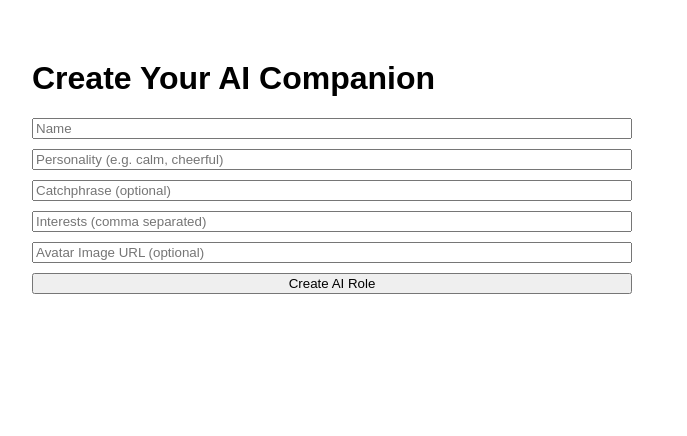
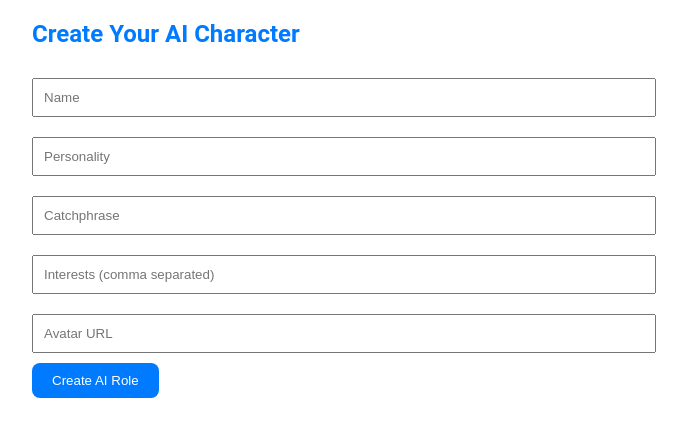
Before and after one commit to dpx204710-crypto/emovibe-1.0, a Next.js app in the folder frontend/: page /ai-create in a window 1280 px wide. Shown: the top 436 px of the page, without its empty margins (308-995 px from the left). Built offline with nearby package versions, Linux system fonts and the light colour scheme.

Commit message:
更新 ai-create.js

```diff
--- a/frontend/pages/ai-create.js
+++ b/frontend/pages/ai-create.js
@@ -1,60 +1,33 @@
-import { useState } from "react";
+import { useState } from 'react';
+import axios from 'axios';
 
-export default function CreateAIRole() {
-  const [form, setForm] = useState({
-    user_id: "demo_user",
-    name: "",
-    personality: "",
-    catchphrase: "",
-    interests: "",
-    avatar_url: "",
-  });
-  const [loading, setLoading] = useState(false);
-  const [message, setMessage] = useState("");
+export default function AICreate() {
+  const [name,setName]=useState('');
+  const [personality,setPersonality]=useState('');
+  const [catchphrase,setCatchphrase]=useState('');
+  const [interests,setInterests]=useState('');
+  const [avatar,setAvatar]=useState('');
 
-  const handleChange = (e) => {
-    setForm({ ...form, [e.target.name]: e.target.value });
-  };
-
-  const handleSubmit = async (e) => {
-    e.preventDefault();
-    setLoading(true);
-    setMessage("");
-
-    try {
-      const res = await fetch("http://localhost:5000/api/ai-roles", {
-        method: "POST",
-        headers: { "Content-Type": "application/json" },
-        body: JSON.stringify({
-          ...form,
-          interests: form.interests.split(",").map((s) => s.trim()),
-        }),
+  const handleCreate = async ()=>{
+    try{
+      const res = await axios.post(`${process.env.NEXT_PUBLIC_API_URL}/api/ai-roles`, {
+        user_id: '29eb0c59-5baf-4417-a71b-1d7a301aec8e',
+        name, personality, catchphrase, interests:interests.split(',').map(i=>i.trim()), avatar_url:avatar
       });
-      const data = await res.json();
-      if (data.success) setMessage("✅ Role created successfully!");
-      else setMessage("❌ Error creating role: " + data.error?.message);
-    } catch (err) {
-      console.error(err);
-      setMessage("❌ Server error");
-    } finally {
-      setLoading(false);
-    }
-  };
+      alert('AI Role Created! ID: '+res.data.roleId);
+      setName(''); setPersonality(''); setCatchphrase(''); setInterests(''); setAvatar('');
+    }catch(err){ console.error(err); alert('Failed to create AI Role') }
+  }
 
   return (
-    <div style={{ maxWidth: 600, margin: "60px auto", fontFamily: "Arial" }}>
-      <h1>Create Your AI Companion</h1>
-      <form onSubmit={handleSubmit} style={{ display: "flex", flexDirection: "column", gap: 10 }}>
-        <input name="name" placeholder="Name" onChange={handleChange} required />
-        <input name="personality" placeholder="Personality (e.g. calm, cheerful)" onChange={handleChange} required />
-        <input name="catchphrase" placeholder="Catchphrase (optional)" onChange={handleChange} />
-        <input name="interests" placeholder="Interests (comma separated)" onChange={handleChange} />
-        <input name="avatar_url" placeholder="Avatar Image URL (optional)" onChange={handleChange} />
-        <button type="submit" disabled={loading}>
-          {loading ? "Creating..." : "Create AI Role"}
-        </button>
-      </form>
-      <p>{message}</p>
+    <div style={{maxWidth:'600px',margin:'20px auto',fontFamily:'Roboto, sans-serif'}}>
+      <h2 style={{color:'#007bff'}}>Create Your AI Character</h2>
+      <input placeholder="Name" value={name} onChange={e=>setName(e.target.value)} style={{width:'100%',padding:'10px',margin:'10px 0'}} />
+      <input placeholder="Personality" value={personality} onChange={e=>setPersonality(e.target.value)} style={{width:'100%',padding:'10px',margin:'10px 0'}} />
+      <input placeholder="Catchphrase" value={catchphrase} onChange={e=>setCatchphrase(e.target.value)} style={{width:'100%',padding:'10px',margin:'10px 0'}} />
+      <input placeholder="Interests (comma separated)" value={interests} onChange={e=>setInterests(e.target.value)} style={{width:'100%',padding:'10px',margin:'10px 0'}} />
+      <input placeholder="Avatar URL" value={avatar} onChange={e=>setAvatar(e.target.value)} style={{width:'100%',padding:'10px',margin:'10px 0'}} />
+      <button onClick={handleCreate} style={{padding:'10px 20px',borderRadius:'8px',border:'none',background:'#007bff',color:'white',cursor:'pointer'}}>Create AI Role</button>
     </div>
-  );
+  )
 }
```
